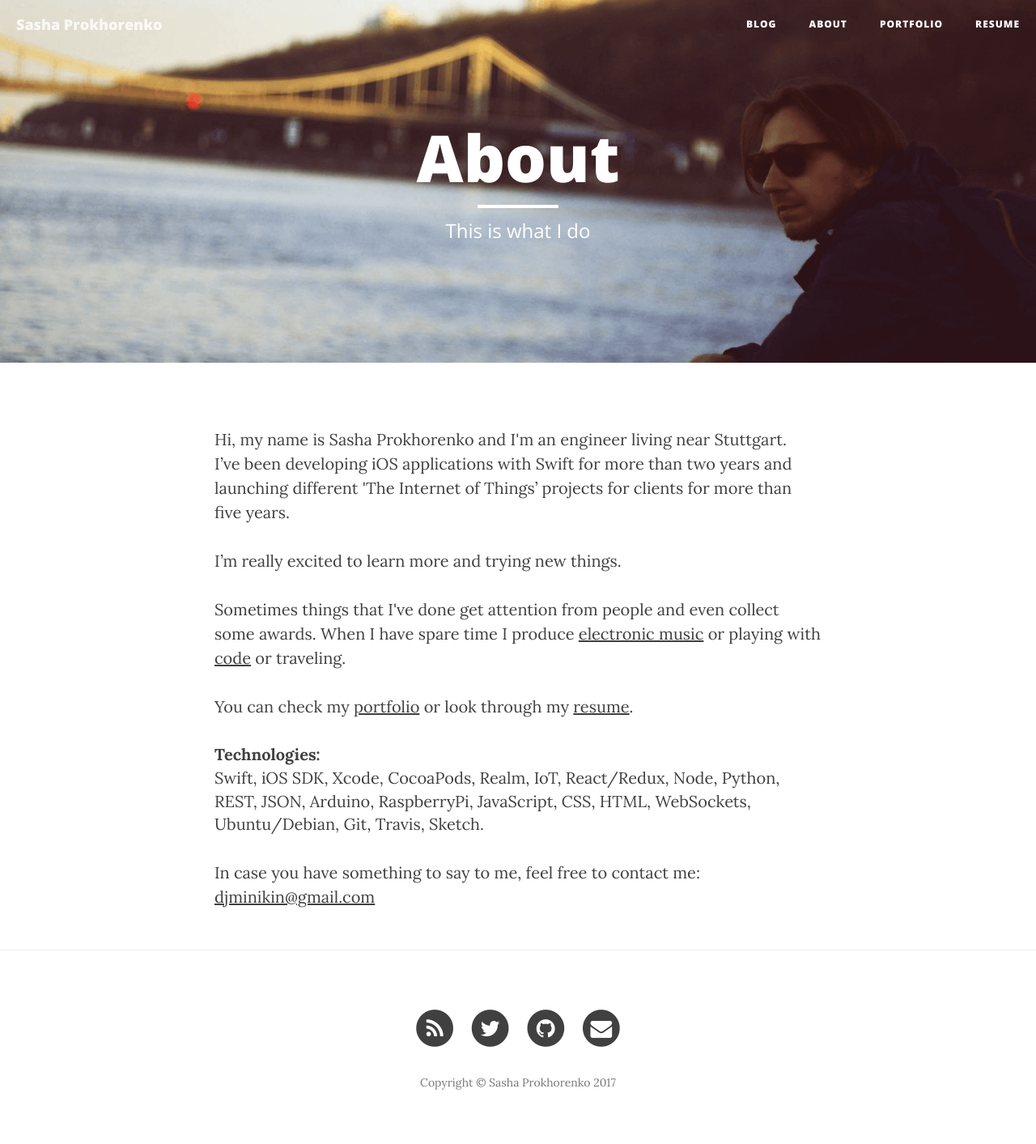
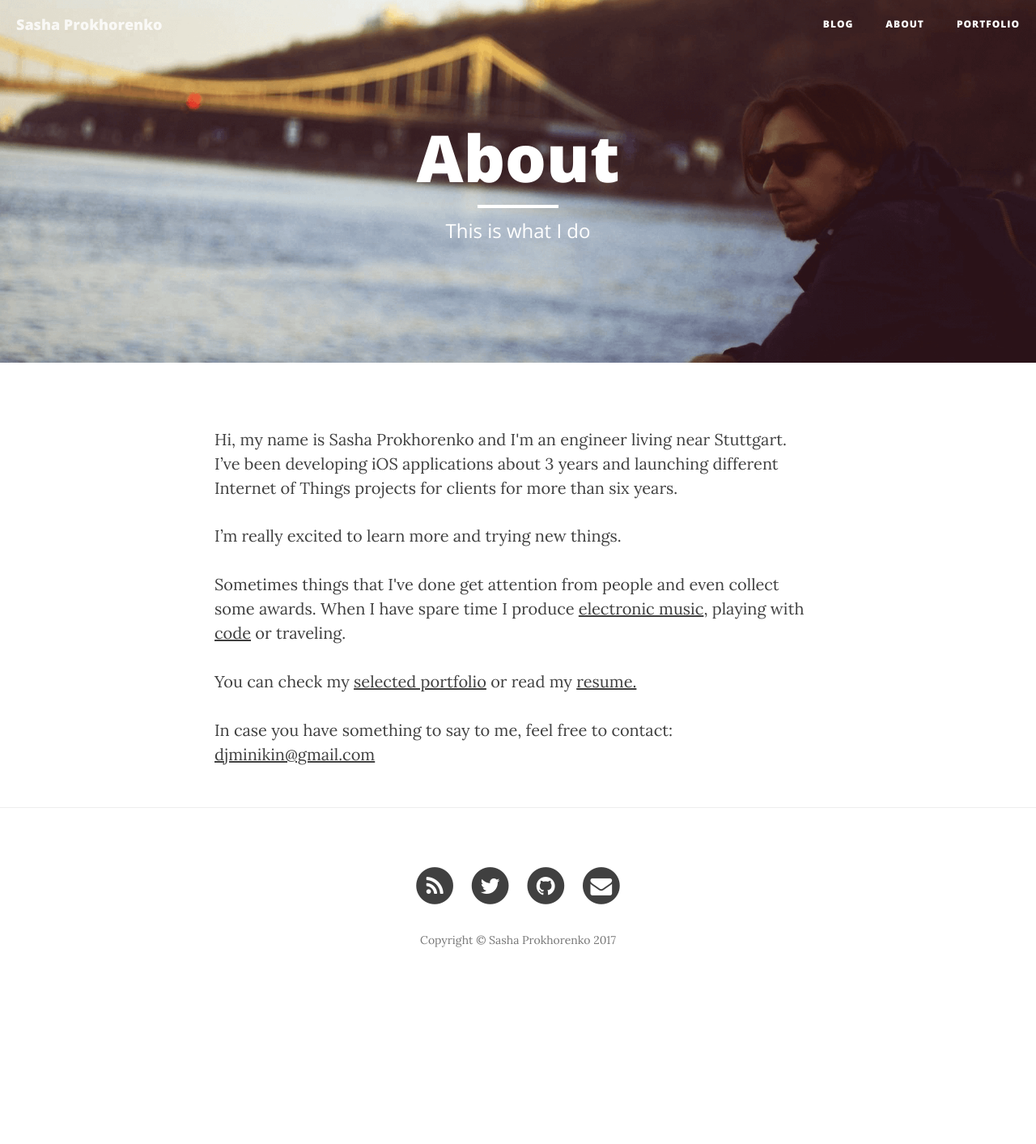
Before and after one commit to minikin/minikin.github.io, a Jekyll site: the page built from about.html, in a window 1280 px wide. Shown: the whole page at 81% size. Built offline with Jekyll 4.4.1, drawn with Linux system fonts in a browser that asks for light colours; nearby versions of some CDN libraries; after the commit the page ends 1237 px from its top, so only the background shows below that.

Commit message:
Blog update

```diff
--- a/about.html
+++ b/about.html
@@ -8,18 +8,16 @@ header-img: "img/main-bg.png"
 
 <p>Hi, my name is Sasha Prokhorenko and I'm an engineer living near Stuttgart.
 </br>
-I’ve been developing iOS applications  with Swift for more than two years and launching different 'The Internet of Things’ projects for clients for more than five years.</p>
-
-<p>I’m really excited to learn more and trying new things.</p>
-
+I’ve been developing iOS applications  about 3 years and launching different  Internet of Things  projects for clients for more than six years.</p>
+I’m really excited to learn more and trying new things.
 <p>Sometimes things that I've done get attention from people and even collect some awards.
 
-When I have spare time I produce <a href="https://soundcloud.com/minikin" target="_blank">electronic music</a> or playing with <a href="https://github.com/minikin" target="_blank">code</a> or traveling.</p>
+When I have spare time I produce <a href="https://soundcloud.com/minikin" target="_blank">electronic music</a>,
+  playing with <a href="https://github.com/minikin" target="_blank">code</a> or traveling.</p>
 
-<p>You can check my <a href="{{ site.baseurl }}/portfolio">portfolio</a> or look through my <a href="{{ site.baseurl }}/resume">resume</a>.</p>
+<p>You can check my <a href="{{ site.baseurl }}/portfolio">selected  portfolio</a>
+or read my <a href="{{ site.baseurl }}/img/sasha_prokhorenko_resume.pdf" target="_blank">resume.</a></p>
 
-<b>Technologies:</b><br>
-
-Swift, iOS SDK, Xcode, CocoaPods, Realm, IoT, React/Redux, Node, Python, REST, JSON, Arduino, RaspberryPi, JavaScript, CSS, HTML, WebSockets, Ubuntu/Debian, Git, Travis, Sketch.
-
-<p>In case you have something to say to me,  feel free to contact me: <a href="mailto:djminikin@gmail.com?Subject=Hi%20Sasha!" target="_top">djminikin@gmail.com</a></p>
+<p>In case you have something to say to me,  feel free to contact:
+  <a  href="mailto:djminikin@gmail.com?Subject=Hi%20Sasha!" target="_top">djminikin@gmail.com</a>
+</p>
```
Also changed, not shown: _posts/2017-05-24-Swift -Quick-Tips.md (added, +17 -0 lines), _posts/2017-06-01-Swift_Quick_Tips.md (added, +24 -0 lines), archive/_resume.html (renamed from resume.html), img/swift_quick _tips_1.png (added), img/swift_quick _tips_2.png (added), img/swift_quick _tips_2_1.png (added), img/swift_quick _tips_2_2.png (added).
